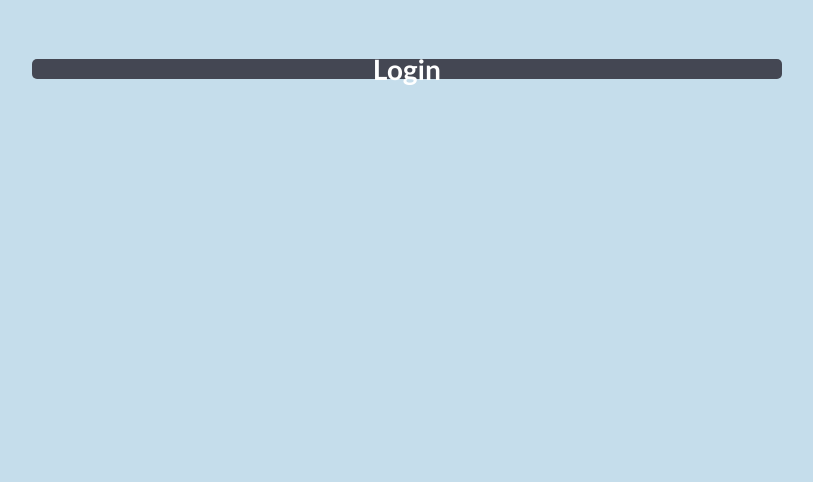
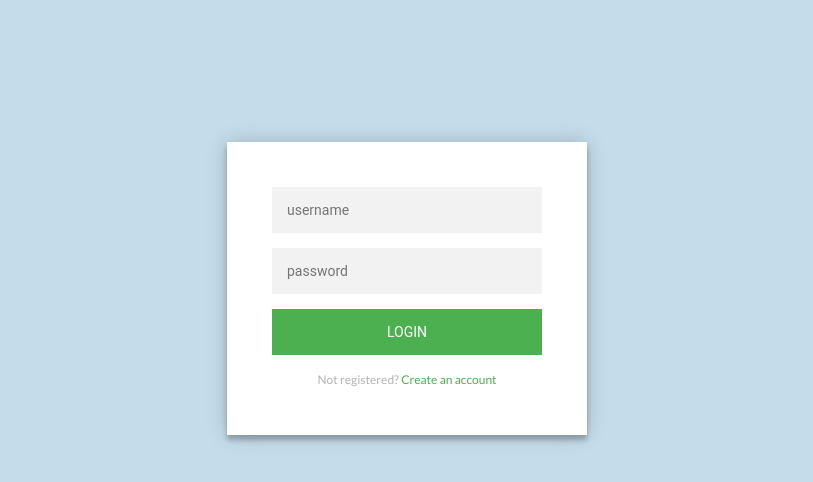
Before and after one commit to RamyAlshurafa/socket-chat-app, a React (Create React App) app in the folder client/: page /login in a window 1280 px wide. Shown: the top 482 px of the page, without its empty margins (233-1046 px from the left). Built offline with nearby package versions, Linux system fonts and the light colour scheme.

Commit message:
create Login page

```diff
--- a/client/src/App.js
+++ b/client/src/App.js
@@ -1,5 +1,7 @@
 import React from "react";
 import { BrowserRouter as Router, Switch } from "react-router-dom";
+
+import Login from "./pages/Login";
 import Chat from "./pages/Chat";
 
 import "./App.css";
@@ -8,7 +10,6 @@ import "./style.scss";
 function App() {
   return (
     <div className="App">
-      <div className="container clearfix">
       <Router>
         <Switch>
           <Router exact path="/">
@@ -16,7 +17,7 @@ function App() {
           </Router>
 
           <Router exact path="/login">
-              <h1>Login</h1>
+            <Login />
           </Router>
 
           <Router>
@@ -25,7 +26,6 @@ function App() {
         </Switch>
       </Router>
     </div>
-    </div>
   );
 }
 
--- /dev/null
+++ b/client/src/components/Button/index.js
@@ -0,0 +1,13 @@
+import React from "react";
+
+const Button = ({ type = "button", className, children }) => {
+  return (
+    /* eslint-disable react/button-has-type */
+    <button type={type} className={className}>
+      {children}
+    </button>
+    /* eslint-enable react/button-has-type */
+  );
+};
+
+export default Button;
--- /dev/null
+++ b/client/src/components/Form/index.js
@@ -0,0 +1,11 @@
+import React from "react";
+
+const Form = ({ children, className }) => {
+  return (
+    <div className="form">
+      <form className={className}>{children}</form>
+    </div>
+  );
+};
+
+export default Form;
--- /dev/null
+++ b/client/src/components/Input/index.js
@@ -0,0 +1,7 @@
+import React from "react";
+
+const Input = ({ type, className, placeholder }) => {
+  return <input type={type} placeholder={placeholder} className={className} />;
+};
+
+export default Input;
--- /dev/null
+++ b/client/src/components/Typography/index.js
@@ -0,0 +1,16 @@
+import React from "react";
+
+const Paragraph = ({ children, className }) => (
+  <p className={className}>{children}</p>
+);
+
+const Anchor = ({ children, className, href }) => (
+  <a className={className} href={href}>
+    {children}
+  </a>
+);
+
+export default {
+  Paragraph,
+  Anchor,
+};
--- /dev/null
+++ b/client/src/pages/Login/index.js
@@ -0,0 +1,42 @@
+import React from "react";
+
+import { Wrapper } from "./style";
+import Form from "../../components/Form";
+import Input from "../../components/Input";
+import Button from "../../components/Button";
+import Typography from "../../components/Typography";
+
+const { Paragraph, Anchor } = Typography;
+
+function Login() {
+  return (
+    <Wrapper>
+      <div className="login-page">
+        <Form className="login-form">
+          <Input type="text" placeholder="username" />
+          <Input type="password" placeholder="password" />
+          <Button type="button">login</Button>
+          <Paragraph className="message">
+            Not registered? <Anchor href="#">Create an account</Anchor>
+          </Paragraph>
+        </Form>
+      </div>
+    </Wrapper>
+  );
+}
+
+export default Login;
+
+// SIGN UP PAGE
+/**
+ *
+<form className="register-form">
+<input type="text" placeholder="name" />
+<input type="password" placeholder="password" />
+<input type="text" placeholder="email address" />
+<button type="button">create</button>
+<p className="message">
+Already registered? <a href="#">Sign In</a>
+</p>
+</form>
+*/
--- /dev/null
+++ b/client/src/pages/Login/style.js
@@ -0,0 +1,105 @@
+import styled from "styled-components";
+
+export const Wrapper = styled.div`
+  .login-page {
+    width: 360px;
+    padding: 8% 0 0;
+    margin: auto;
+  }
+  .form {
+    position: relative;
+    z-index: 1;
+    background: #ffffff;
+    max-width: 360px;
+    margin: 0 auto 100px;
+    padding: 45px;
+    text-align: center;
+    box-shadow: 0 0 20px 0 rgba(0, 0, 0, 0.2), 0 5px 5px 0 rgba(0, 0, 0, 0.24);
+  }
+  .form input {
+    font-family: "Roboto", sans-serif;
+    outline: 0;
+    background: #f2f2f2;
+    width: 100%;
+    border: 0;
+    margin: 0 0 15px;
+    padding: 15px;
+    box-sizing: border-box;
+    font-size: 14px;
+  }
+  .form button {
+    font-family: "Roboto", sans-serif;
+    text-transform: uppercase;
+    outline: 0;
+    background: #4caf50;
+    width: 100%;
+    border: 0;
+    padding: 15px;
+    color: #ffffff;
+    font-size: 14px;
+    -webkit-transition: all 0.3 ease;
+    transition: all 0.3 ease;
+    cursor: pointer;
+  }
+  .form button:hover,
+  .form button:active,
+  .form button:focus {
+    background: #43a047;
+  }
+  .form .message {
+    margin: 15px 0 0;
+    color: #b3b3b3;
+    font-size: 12px;
+  }
+  .form .message a {
+    color: #4caf50;
+    text-decoration: none;
+  }
+  .form .register-form {
+    display: none;
+  }
+  .container {
+    position: relative;
+    z-index: 1;
+    max-width: 300px;
+    margin: 0 auto;
+  }
+  .container:before,
+  .container:after {
+    content: "";
+    display: block;
+    clear: both;
+  }
+  .container .info {
+    margin: 50px auto;
+    text-align: center;
+  }
+  .container .info h1 {
+    margin: 0 0 15px;
+    padding: 0;
+    font-size: 36px;
+    font-weight: 300;
+    color: #1a1a1a;
+  }
+  .container .info span {
+    color: #4d4d4d;
+    font-size: 12px;
+  }
+  .container .info span a {
+    color: #000000;
+    text-decoration: none;
+  }
+  .container .info span .fa {
+    color: #ef3b3a;
+  }
+  body {
+    background: #76b852; /* fallback for old browsers */
+    background: -webkit-linear-gradient(right, #76b852, #8dc26f);
+    background: -moz-linear-gradient(right, #76b852, #8dc26f);
+    background: -o-linear-gradient(right, #76b852, #8dc26f);
+    background: linear-gradient(to left, #76b852, #8dc26f);
+    font-family: "Roboto", sans-serif;
+    -webkit-font-smoothing: antialiased;
+    -moz-osx-font-smoothing: grayscale;
+  }
+`;
```
Lines whose indentation alone changed are shown as unchanged.
